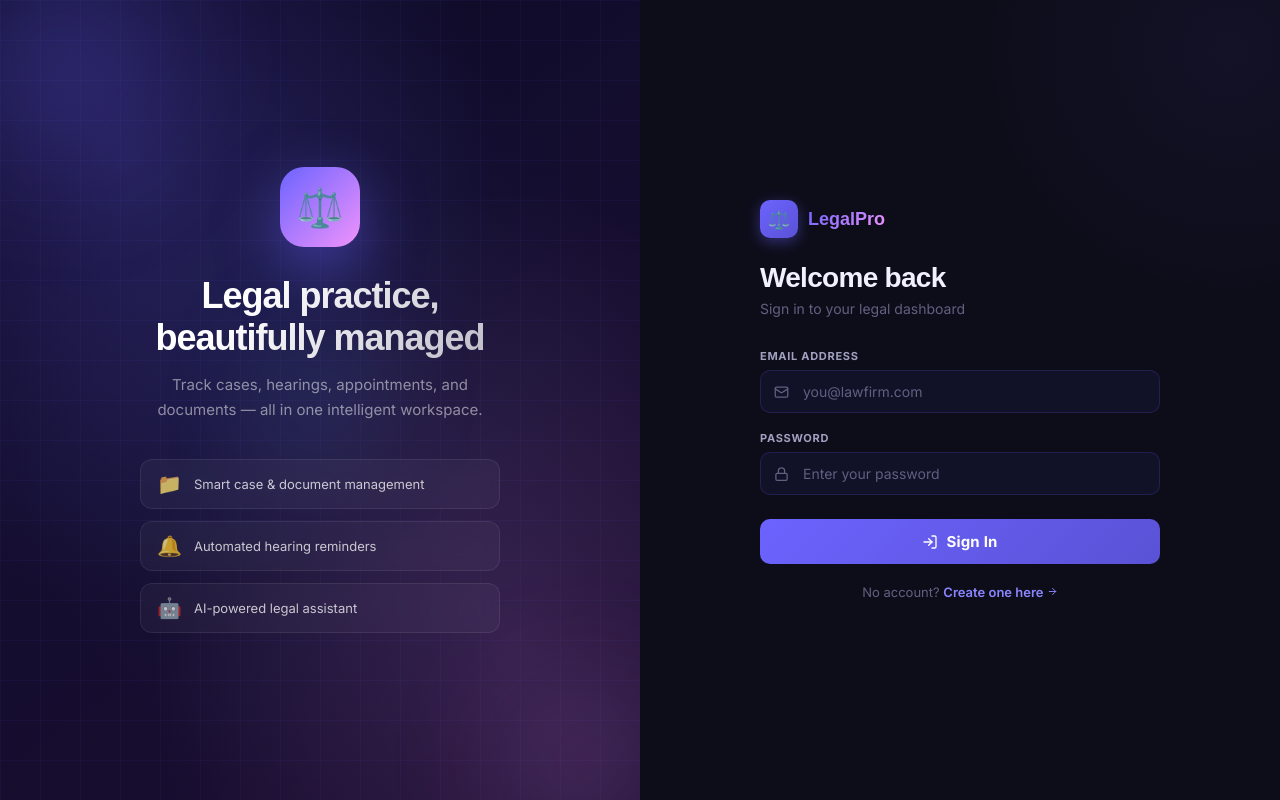
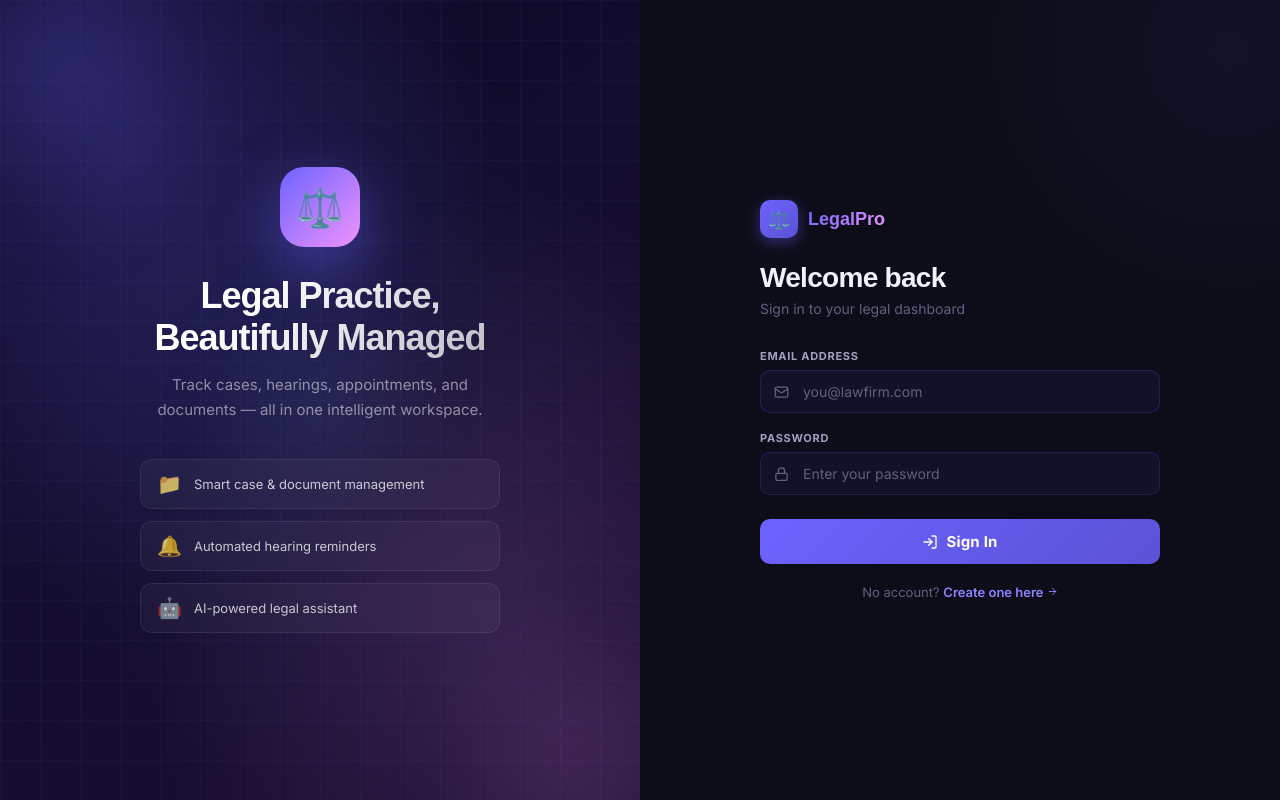
Before and after one commit to Cyberrapo/legal-management-system, a React app in the folder frontend/: page /login in a window 1280 px wide. Built offline with nearby package versions, Linux system fonts and the light colour scheme; no server answers; the HTML template or start-up script is replaced by a standard one.

Commit message:
Update login text

```diff
--- a/frontend/src/pages/Login.jsx
+++ b/frontend/src/pages/Login.jsx
@@ -37,7 +37,7 @@ export default function Login() {
         <div className={styles.orb3} />
         <div className={styles.heroContent}>
           <div className={styles.heroIcon}>⚖️</div>
-          <h1 className={styles.heroTitle}>Legal practice, beautifully managed</h1>
+          <h1 className={styles.heroTitle}>Legal Practice, Beautifully Managed</h1>
           <p className={styles.heroSubtitle}>
             Track cases, hearings, appointments, and documents — all in one intelligent workspace.
           </p>
@@ -79,10 +79,10 @@ export default function Login() {
                     placeholder="you@lawfirm.com"
                     type="email"
                     value={form.email}
-                    onChange={e => setForm({...form, email: e.target.value})}
+                    onChange={e => setForm({ ...form, email: e.target.value })}
                     required
                   />
-                  <span className={styles.inputIcon}><Mail size={15}/></span>
+                  <span className={styles.inputIcon}><Mail size={15} /></span>
                 </div>
               </div>
 
@@ -93,21 +93,21 @@ export default function Login() {
                     placeholder="Enter your password"
                     type="password"
                     value={form.password}
-                    onChange={e => setForm({...form, password: e.target.value})}
+                    onChange={e => setForm({ ...form, password: e.target.value })}
                     required
                   />
-                  <span className={styles.inputIcon}><Lock size={15}/></span>
+                  <span className={styles.inputIcon}><Lock size={15} /></span>
                 </div>
               </div>
             </div>
 
             <button type="submit" className={styles.btn} disabled={loading}>
-              {loading ? 'Signing in…' : <><LogIn size={16}/> Sign In</>}
+              {loading ? 'Signing in…' : <><LogIn size={16} /> Sign In</>}
             </button>
           </form>
 
           <p className={styles.link}>
-            No account? <Link to="/register">Create one here <ArrowRight size={11} style={{display:'inline'}}/></Link>
+            No account? <Link to="/register">Create one here <ArrowRight size={11} style={{ display: 'inline' }} /></Link>
           </p>
         </div>
       </div>
```
